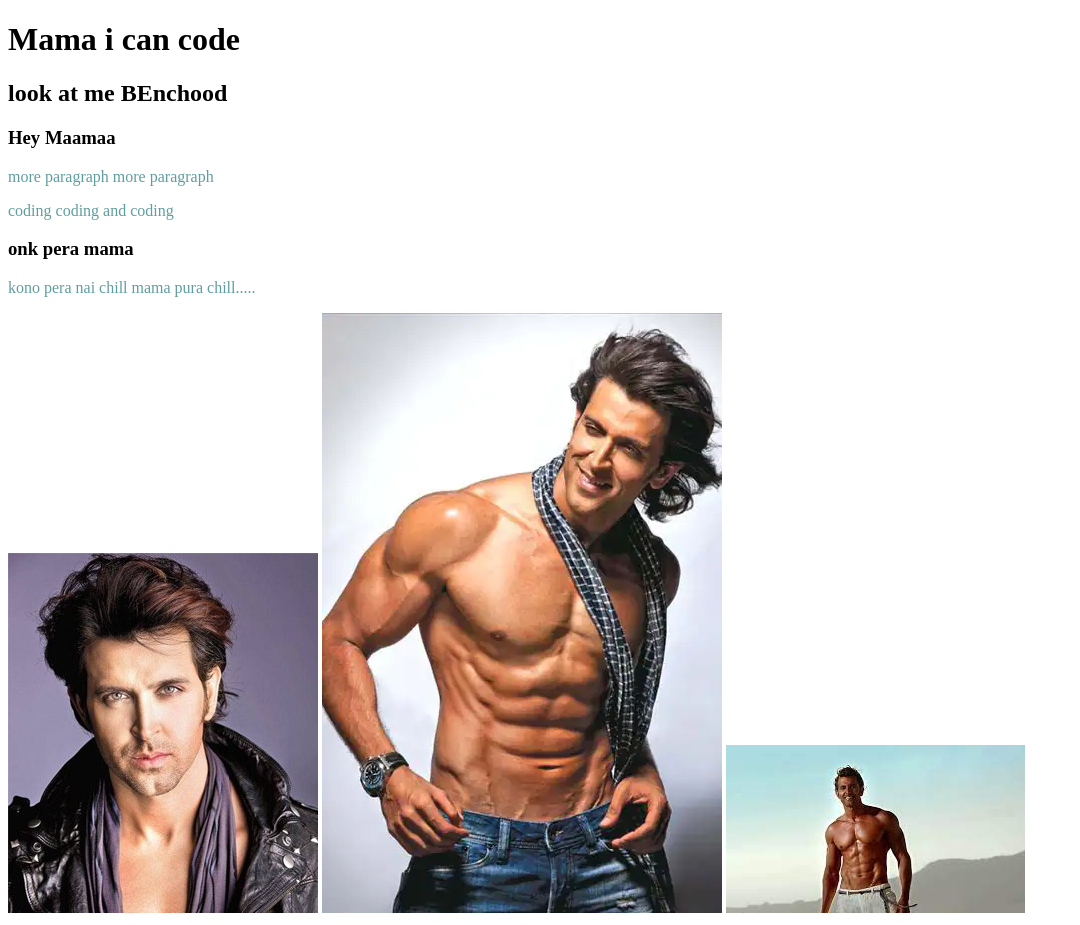
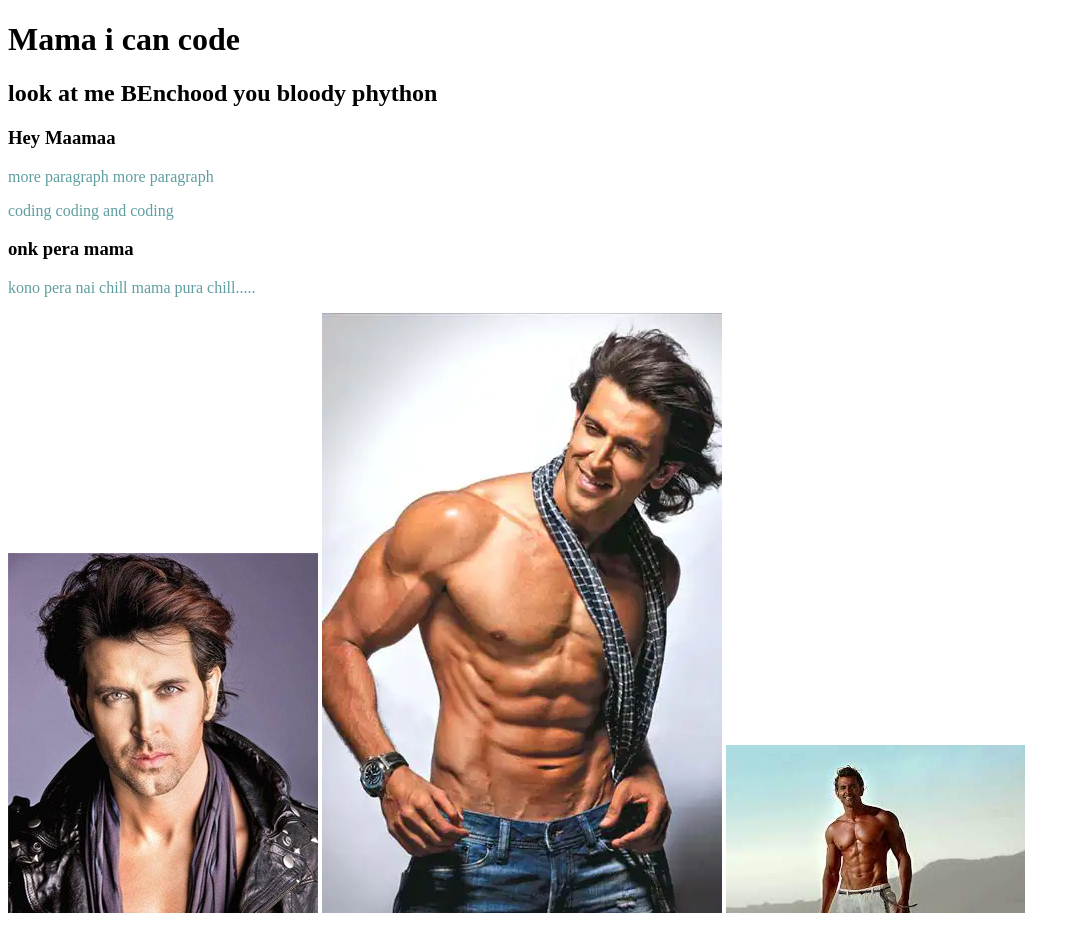
Before and after one commit to ratulhassan46/my-2nd-repo, a plain HTML site: page index.html in a window 1280 px wide. Shown: the whole page, without its empty margins (0-1080 px from the left). Drawn offline with Linux system fonts and the light colour scheme.

Commit message:
new lines

```diff
--- a/index.html
+++ b/index.html
@@ -9,7 +9,7 @@
 </head>
 <body>
     <h1>Mama i can code</h1>
-    <h2>look at me BEnchood</h2>
+    <h2>look at me BEnchood you bloody phython</h2>
     <h3>Hey Maamaa</h3>
     <p>more paragraph more paragraph</p>
     <p>coding coding and coding</p>
```
